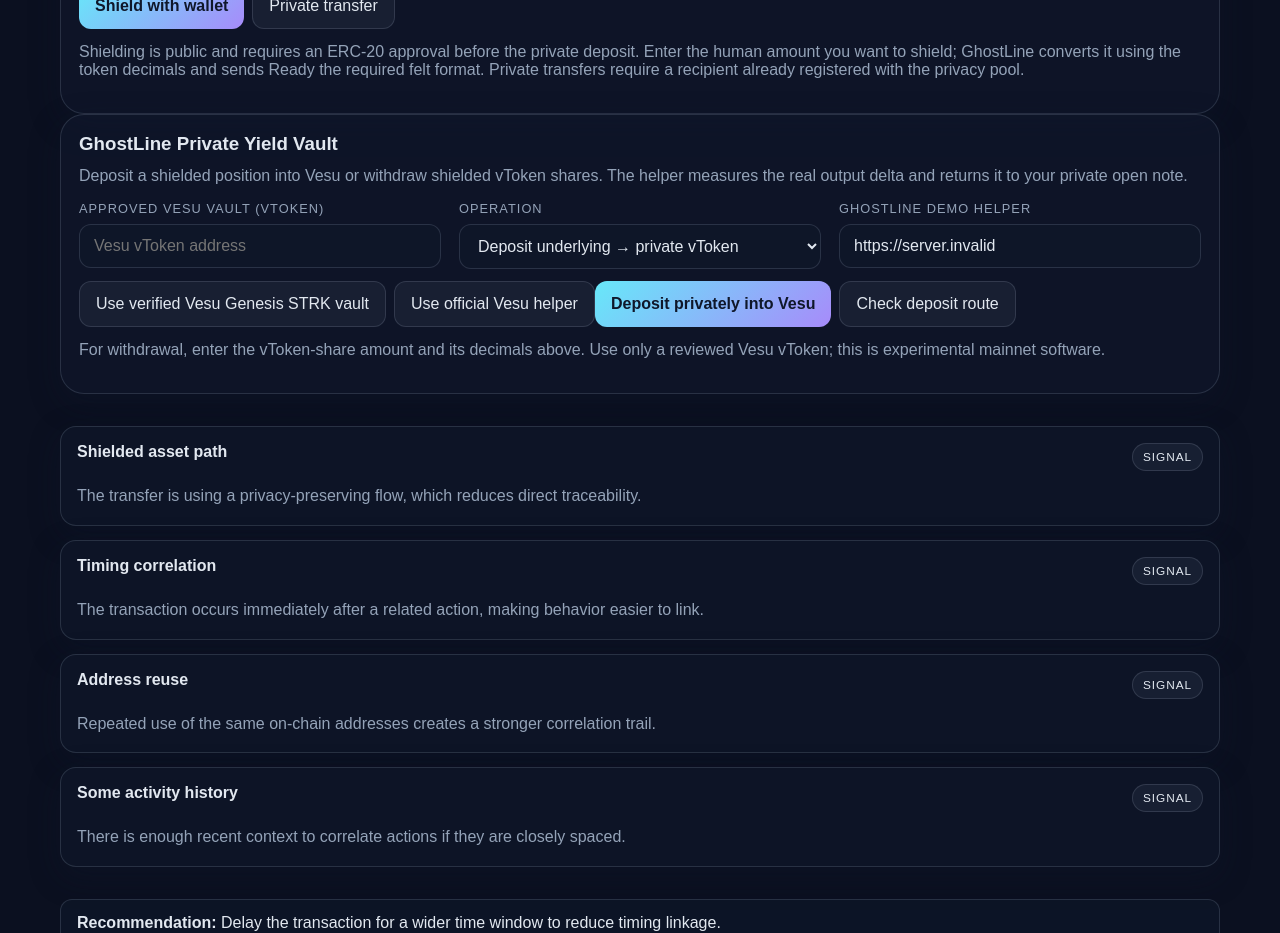
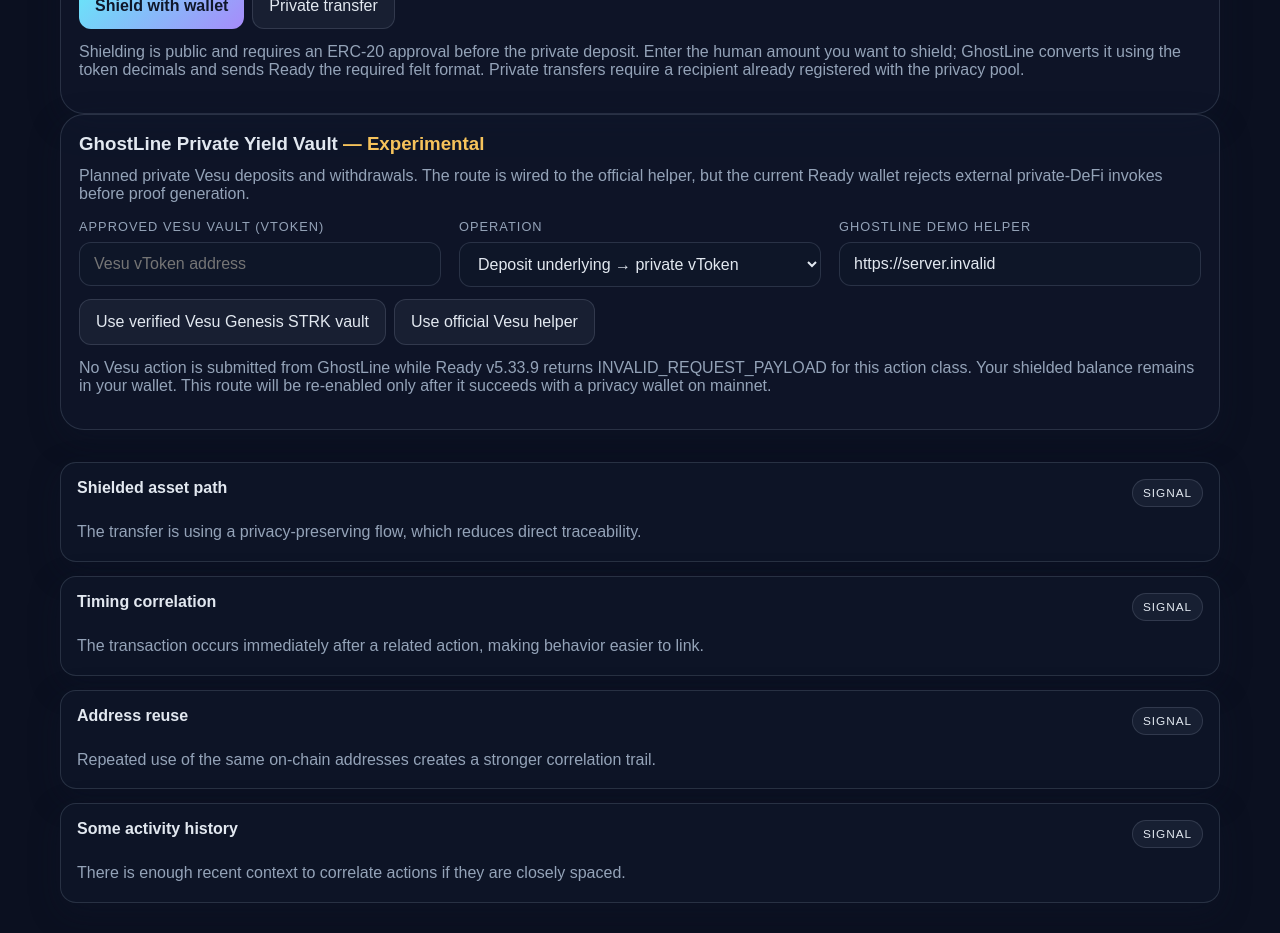
Before and after one commit to Leequidice/GhostLine, a Next.js app: page / in a window 1280 px wide. Shown: the part 1060-1993 px from the top of the page. Built offline with nearby package versions, Linux system fonts and the light colour scheme; no server answers.

Commit message:
Mark private Vesu yield as experimental

```diff
--- a/app/page.tsx
+++ b/app/page.tsx
@@ -3,7 +3,7 @@
 import { useMemo, useState, type CSSProperties } from "react";
 import type { WalletAccountV6 } from "starknet";
 import { analyzeTransaction, type TxInput } from "../lib/privacy";
-import { connectOperatorWallet, connectPrivacyWallet, declareAndDeployYieldHelper, getPublicTokenBalance, preparePrivateYieldDeposit, privateTransfer, privateYieldDeposit, privateYieldWithdraw, shield, VESU_YIELD_HELPER_MAINNET } from "../lib/strk20";
+import { connectOperatorWallet, connectPrivacyWallet, declareAndDeployYieldHelper, getPublicTokenBalance, privateTransfer, shield, VESU_YIELD_HELPER_MAINNET } from "../lib/strk20";
 
 const initialState: TxInput = {
   amount: "5000",
@@ -63,7 +63,7 @@
   const actionError = (error: unknown) => {
     const message = error instanceof Error ? error.message : String(error);
     return /INVALID_REQUEST_PAYLOAD/i.test(message)
-      ? "Ready rejected the private-DeFi action before proving it (INVALID_REQUEST_PAYLOAD). Confirm the selected helper is the official Vesu address, shield the input token separately, wait at least 10 blocks for note maturity, and leave enough private STRK for the pool fee."
+      ? "The wallet rejected this request before proof generation (INVALID_REQUEST_PAYLOAD). No pool funds were moved."
       : message;
   };
 
@@ -431,9 +431,9 @@
 
       <section className="actions-panel">
         <div className="panel">
-          <h3>GhostLine Private Yield Vault</h3>
+          <h3>GhostLine Private Yield Vault <span style={{ color: "#f6c35b" }}>— Experimental</span></h3>
           <p style={{ color: "var(--muted)", marginTop: 0 }}>
-            Deposit a shielded position into Vesu or withdraw shielded vToken shares. The helper measures the real output delta and returns it to your private open note.
+            Planned private Vesu deposits and withdrawals. The route is wired to the official helper, but the current Ready wallet rejects external private-DeFi invokes before proof generation.
           </p>
           <div className="grid">
             <div className="field">
@@ -459,7 +459,7 @@
               setTokenAddress(VESU_GENESIS_STRK.underlying);
               setTokenDecimals(VESU_GENESIS_STRK.decimals);
               setYieldVault(VESU_GENESIS_STRK.vault);
-              setActionStatus("Vesu Genesis STRK market selected. Enter the amount, then check the route before submitting.");
+              setActionStatus("Vesu Genesis STRK market selected for the experimental route preview.");
             }}
           >
             Use verified Vesu Genesis STRK vault
@@ -474,55 +474,8 @@
           >
             Use official Vesu helper
           </button>
-          <button
-            className="primary-button"
-            style={{ marginTop: 12 }}
-            disabled={!yieldHelper}
-            onClick={async () => {
-              if (!wallet || !tokenAddress || !yieldVault || !actionAmount) {
-                setActionStatus("Connect a privacy wallet and enter the underlying token, Vesu vault, and amount first.");
-                return;
-              }
-              try {
-                const isDeposit = yieldOperation === "deposit";
-                setActionStatus(`Preparing private yield ${isDeposit ? "deposit" : "withdrawal"}. Ready will prove the action and return the output to an open note.`);
-                const res = isDeposit
-                  ? await privateYieldDeposit(wallet, yieldHelper, tokenAddress, yieldVault, actionAmount, Number(tokenDecimals))
-                  : await privateYieldWithdraw(wallet, yieldHelper, yieldVault, tokenAddress, actionAmount, Number(tokenDecimals));
-                setActionStatus(`Private yield ${isDeposit ? "deposit" : "withdrawal"} submitted: ${res.transaction_hash}`);
-              } catch (error) {
-                console.error(error);
-                setActionStatus(`Private yield action failed: ${actionError(error)}`);
-              }
-            }}
-          >
-            {yieldOperation === "deposit" ? "Deposit privately into Vesu" : "Withdraw privately from Vesu"}
-          </button>
-          <button
-            className="secondary-button"
-            style={{ marginTop: 12, marginLeft: 8 }}
-            disabled={!yieldHelper || yieldOperation !== "deposit"}
-            onClick={async () => {
-              if (!wallet || !tokenAddress || !yieldVault || !actionAmount) {
-                setActionStatus("Connect a privacy wallet and enter the underlying token, Vesu vault, and amount first.");
-                return;
-              }
-              try {
-                setActionStatus("Running a non-submitting private yield deposit check in Ready.");
-                await preparePrivateYieldDeposit(wallet, yieldHelper, tokenAddress, yieldVault, actionAmount, Number(tokenDecimals));
-                setActionStatus("Private yield route check passed. You can now submit the deposit.");
-              } catch (error) {
-                console.error(error);
-                setActionStatus(`Private yield route check failed: ${actionError(error)}`);
-              }
-            }}
-          >
-            Check deposit route
-          </button>
           <p style={{ color: "var(--muted)", marginTop: 14 }}>
-            {yieldHelper
-              ? "For withdrawal, enter the vToken-share amount and its decimals above. Use only a reviewed Vesu vToken; this is experimental mainnet software."
-              : "Disabled until GhostLine’s reviewed helper is deployed and configured."}
+            No Vesu action is submitted from GhostLine while Ready v5.33.9 returns INVALID_REQUEST_PAYLOAD for this action class. Your shielded balance remains in your wallet. This route will be re-enabled only after it succeeds with a privacy wallet on mainnet.
           </p>
         </div>
       </section>
```
